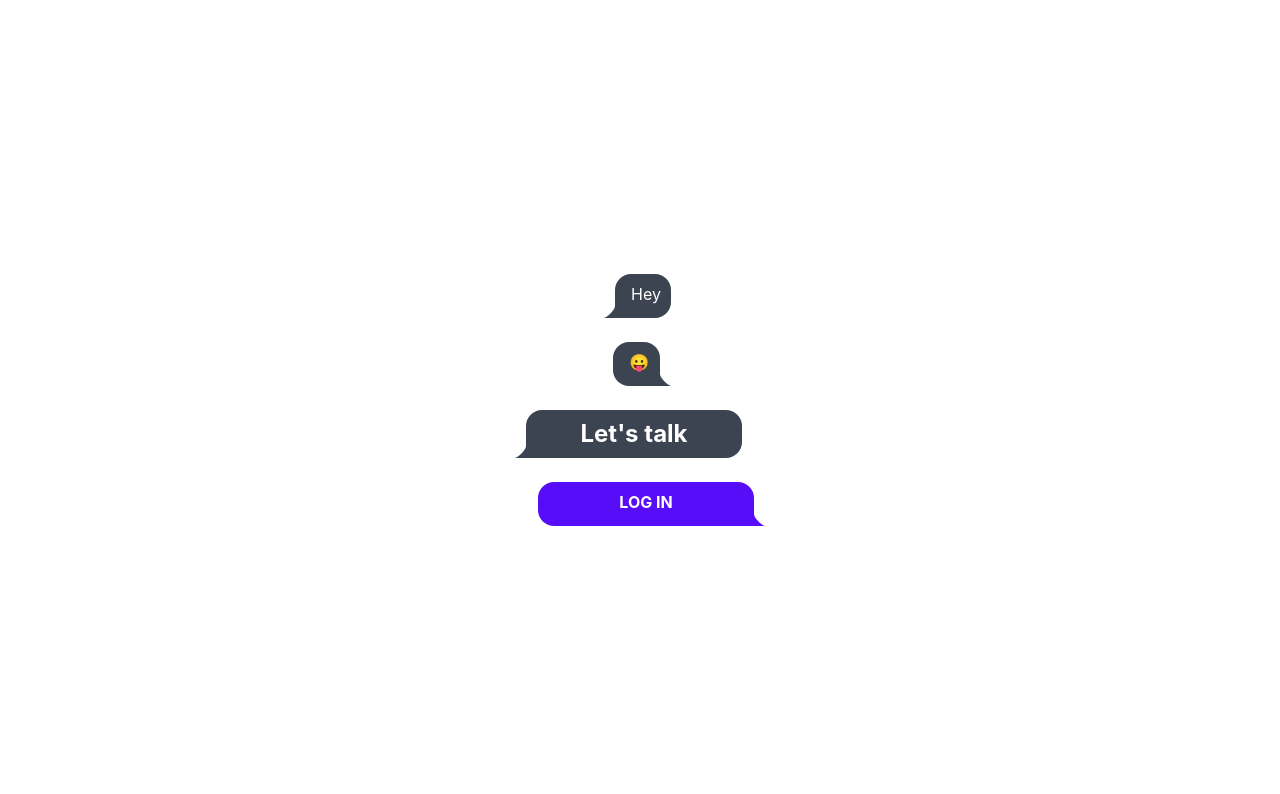
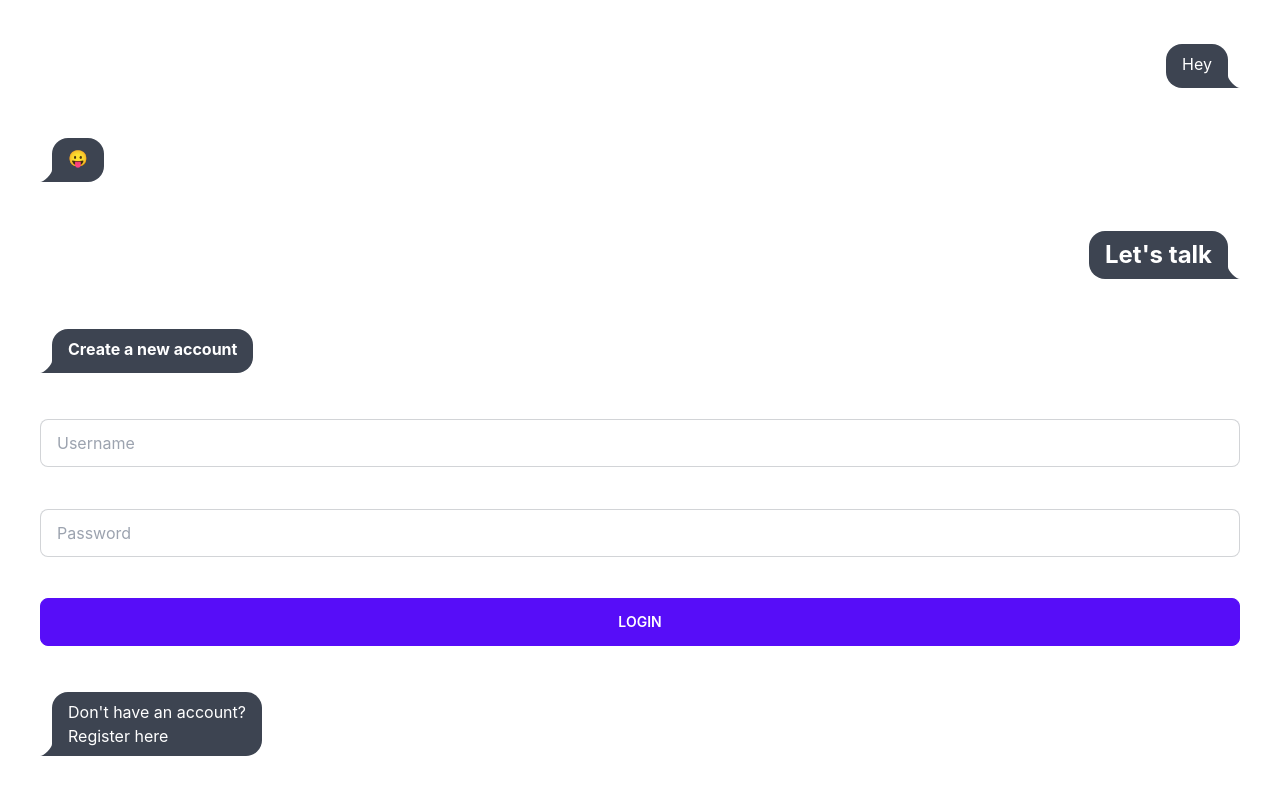
Before and after one commit to sreeharims98/Lets-talk, a React (Vite) app in the folder client/: page / in a window 1280 px wide. Shown: the top 794 px of the page. Built offline with nearby package versions, Linux system fonts and the light colour scheme.

Commit message:
client: add login/register page

```diff
--- a/client/package.json
+++ b/client/package.json
@@ -14,9 +14,11 @@
     "@capacitor/cli": "^4.6.3",
     "@capacitor/core": "^4.6.3",
     "@reduxjs/toolkit": "^1.9.2",
+    "clsx": "^1.2.1",
     "daisyui": "^2.50.0",
     "react": "^18.2.0",
     "react-dom": "^18.2.0",
+    "react-hook-form": "^7.43.1",
     "react-icons": "^4.7.1",
     "react-redux": "^8.0.5",
     "react-router-dom": "^6.8.0"
--- a/client/src/pages/HomePage/HomePage.tsx
+++ b/client/src/pages/HomePage/HomePage.tsx
@@ -1,18 +1,28 @@
 import { useNavigate } from "react-router-dom";
-import { useEffect } from "react";
+import { useState } from "react";
 import { useDispatch, useSelector } from "react-redux";
 import { RootState } from "../../store";
 import { login } from "../../store/features/auth/authSlice";
 import { ROUTE_PATHS } from "../../data/constants";
+import { useForm } from "react-hook-form";
+import { clsx } from "clsx";
+import { formValues } from "./HomePage.types";
+import { validation } from "./HomePage.validation";
 
 const HomePage = () => {
   const navigate = useNavigate();
+  const dispatch = useDispatch();
+  const { user } = useSelector((state: RootState) => state.auth);
+  const {
+    register,
+    handleSubmit,
+    formState: { errors },
+  } = useForm<formValues>();
 
-  const { user } = useSelector((state: RootState) => state.auth);
+  const [isRegister, setIsRegister] = useState(false);
 
-  const dispatch = useDispatch();
-
-  const handleLogin = () => {
+  const onSubmit = (data: formValues) => {
+    console.log(data);
     dispatch(
       login({
         uid: "",
@@ -24,28 +34,77 @@ const HomePage = () => {
     navigate(ROUTE_PATHS.USERS);
   };
 
+  console.log(errors.password);
+
   return (
-    <div className="flex flex-col gap-4 items-center justify-center h-screen">
+    <form
+      onSubmit={handleSubmit(onSubmit)}
+      className="flex flex-col justify-between p-10 h-screen"
+    >
+      <div className="chat chat-end">
+        <div className="chat-bubble">Hey</div>
+      </div>
       <div className="chat chat-start">
-        <div className="chat-bubble ">Hey</div>
+        <div className="chat-bubble">😛</div>
       </div>
       <div className="chat chat-end">
-        <div className="chat-bubble">😛</div>
+        <div className="chat-bubble text-2xl font-bold">Let's talk</div>
       </div>
       <div className="chat chat-start">
-        <div className="chat-bubble w-60 text-center text-2xl font-bold">
-          Let's talk
+        <div className="chat-bubble font-bold">
+          {isRegister ? "Login to your account" : "Create a new account"}
         </div>
       </div>
-      <div className="chat chat-end">
-        <div
-          className="chat-bubble chat-bubble-primary w-60 text-center font-bold cursor-pointer hover:bg-primary-focus"
-          onClick={handleLogin}
-        >
-          LOG IN
-        </div>
+
+      {/* username */}
+      <div className="flex flex-col gap-2 w-full">
+        <input
+          className={clsx(
+            "input input-bordered w-full",
+            errors.username && "input-error"
+          )}
+          type="text"
+          placeholder="Username"
+          {...register("username", validation.username)}
+        />
+        {errors.username && (
+          <span className="text-xs">{errors.username?.message}</span>
+        )}
       </div>
-    </div>
+
+      {/* password */}
+      <div className="flex flex-col gap-2 w-full">
+        <input
+          className={clsx(
+            "input input-bordered w-full",
+            errors.password && "input-error"
+          )}
+          type="password"
+          placeholder="Password"
+          {...register("password", validation.password)}
+        />
+        {errors.password && (
+          <span className="text-xs">{errors.password?.message}</span>
+        )}
+      </div>
+
+      {/* submit button */}
+      <button className="btn btn-primary" onClick={() => {}} type="submit">
+        {isRegister ? "REGISTER" : "LOGIN"}
+      </button>
+
+      <div className="chat chat-start">
+        {isRegister ? (
+          <div className="chat-bubble" onClick={() => setIsRegister(false)}>
+            Already have an account? <br /> Login here
+          </div>
+        ) : (
+          <div className="chat-bubble" onClick={() => setIsRegister(true)}>
+            Don't have an account? <br /> Register here
+          </div>
+        )}
+      </div>
+    </form>
   );
 };
 
--- /dev/null
+++ b/client/src/pages/HomePage/HomePage.types.ts
@@ -0,0 +1,4 @@
+export type formValues = {
+  username: string;
+  password: string;
+};
--- /dev/null
+++ b/client/src/pages/HomePage/HomePage.validation.ts
@@ -0,0 +1,16 @@
+export const validation = {
+  username: {
+    required: "This field is required",
+    minLength: {
+      value: 4,
+      message: "Please enter at least 4 characters",
+    },
+  },
+  password: {
+    required: "This field is required",
+    minLength: {
+      value: 8,
+      message: "Please enter at least 8 characters",
+    },
+  },
+};
```
Also changed, not shown: 1 other file (tests, documents, lock files or other folders).
